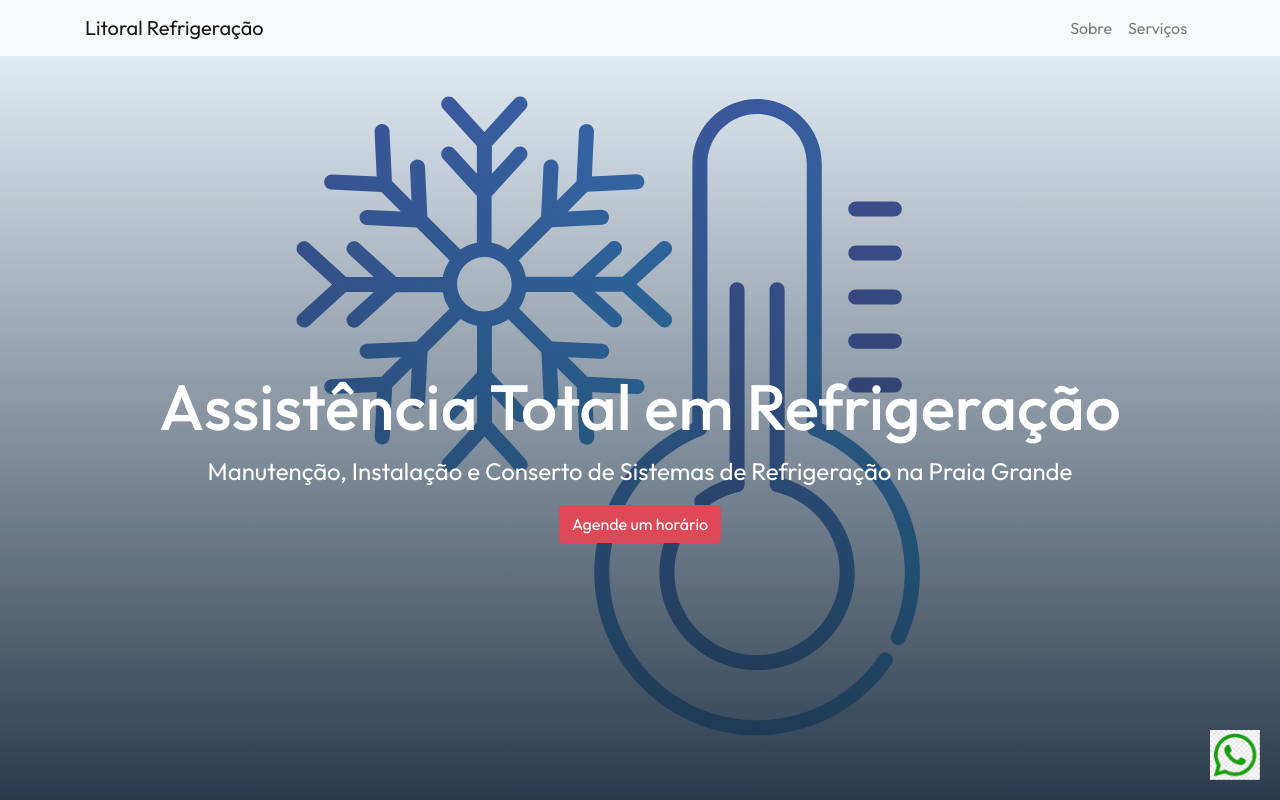
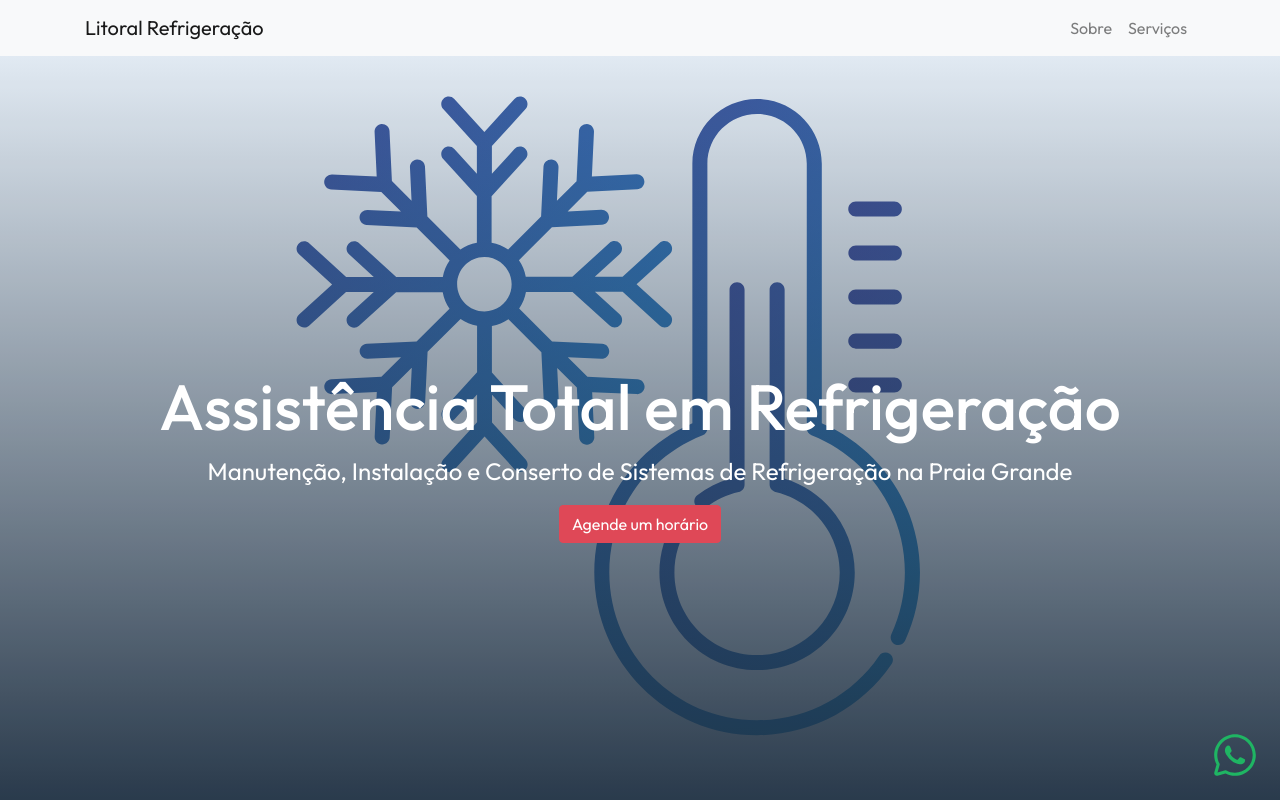
Before and after one commit to sancamargosan/litoralrefrigera, a plain HTML site: page index.html in a window 1280 px wide. Shown: the top 800 px of the page. Drawn offline with nearby package versions, Linux system fonts and the light colour scheme.

Commit message:
:sparkles: feat: alteração do icone do whatsapp

```diff
--- a/index.html
+++ b/index.html
@@ -171,7 +171,7 @@
     <!-- WhatsApp Button -->
     <div class="whatsapp-button">
       <a href="https://api.whatsapp.com/send?phone=5513996326070&text=Quero%20fazer%20um%20agendamento!" target="_blank">
-        <img src="src/images/whatsapp.png" alt="icone do whatsapp">
+        <img src="src/images/whatsapp.svg" alt="icone do whatsapp">
       </a>
     </div>
 
```
Also changed, not shown: src/images/whatsapp.svg (added).
